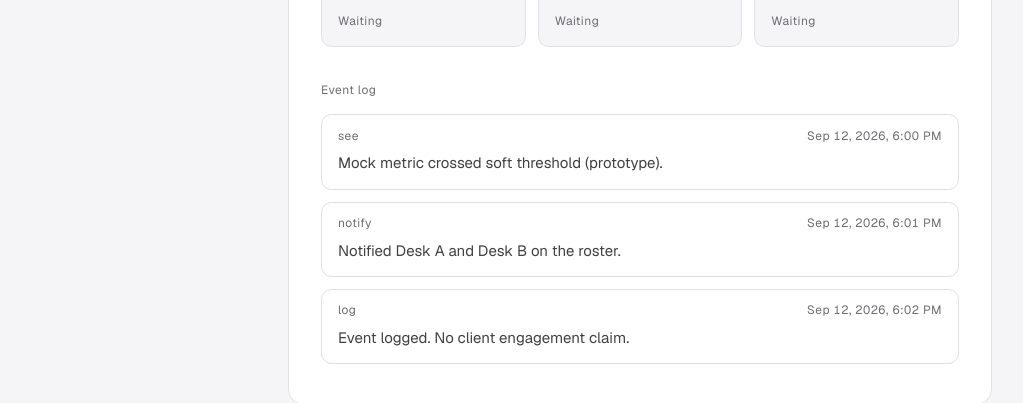
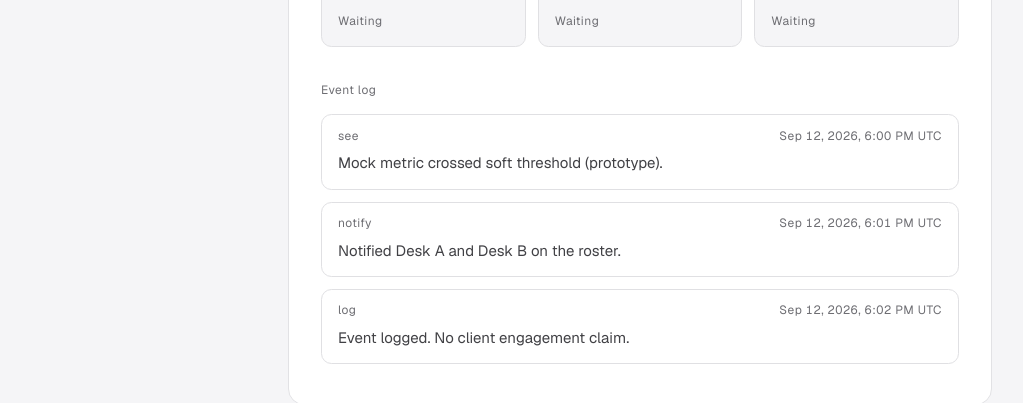
Before and after one commit to remexstudio/remex-atelier, a Next.js app: page /lab/pulse in a window 1280 px wide. Shown: the part 1020-1423 px from the top of the page, without its empty margins (0-1023 px from the left). Built offline with nearby package versions, Linux system fonts and the light colour scheme.

Commit message:
fix(a11y): mark pulse log times as UTC
Co-authored-by: remexstudio <remexstudio@users.noreply.github.com>

```diff
--- a/components/lab/PulseLoop.tsx
+++ b/components/lab/PulseLoop.tsx
@@ -14,11 +14,13 @@ function makeId(): string {
 }
 
 function formatEventTime(iso: string): string {
-  return new Intl.DateTimeFormat("en-US", {
-    dateStyle: "medium",
-    timeStyle: "short",
-    timeZone: "UTC",
-  }).format(new Date(iso));
+  return (
+    new Intl.DateTimeFormat("en-US", {
+      dateStyle: "medium",
+      timeStyle: "short",
+      timeZone: "UTC",
+    }).format(new Date(iso)) + " UTC"
+  );
 }
 
 export function PulseLoop() {
```
